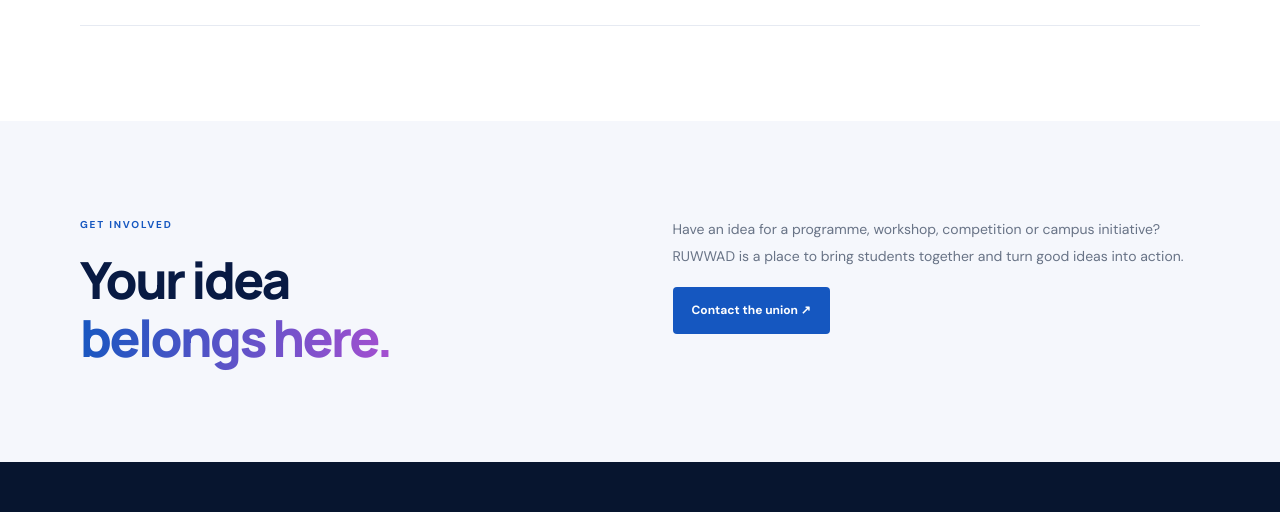
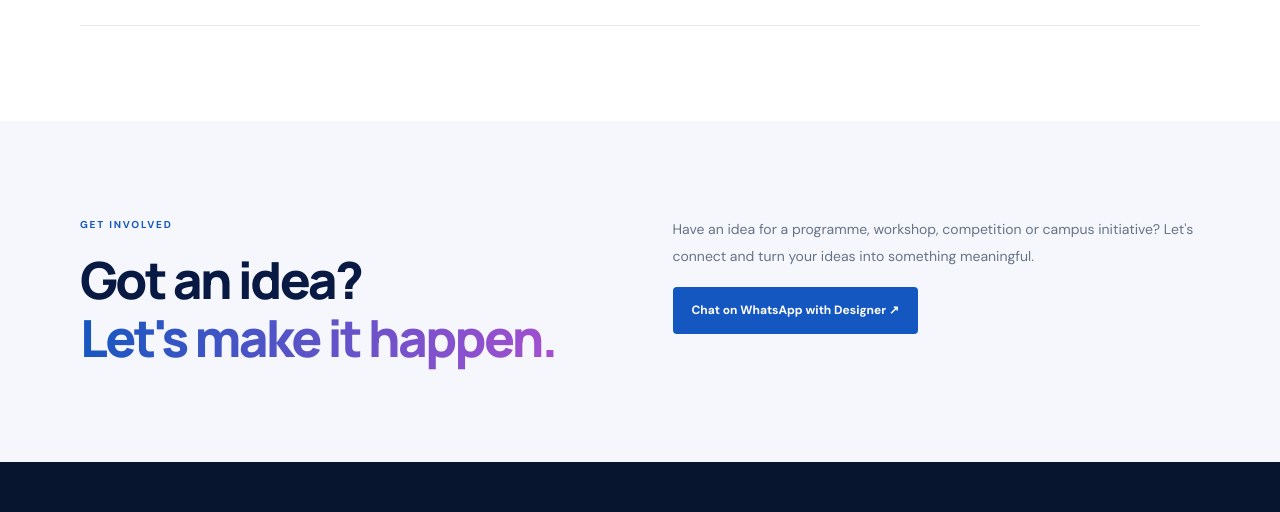
Before and after one commit to ruwwadansar/Ruwwad, a plain HTML site: page activities.html in a window 1280 px wide. Shown: the part 1274-1786 px from the top of the page. Drawn offline with Linux system fonts and the light colour scheme.

Commit message:
Update activities.html

```diff
--- a/activities.html
+++ b/activities.html
@@ -72,7 +72,28 @@
 
 </div>
 </div></section>
-<section class="soft section"><div class="wrap two-col"><div><p class="eyebrow">GET INVOLVED</p><h2>Your idea<br><span>belongs here.</span></h2></div><div><p class="bodycopy">Have an idea for a programme, workshop, competition or campus initiative? RUWWAD is a place to bring students together and turn good ideas into action.</p><a class="btn" href="mailto:ruwwadansar@gmail.com">Contact the union ↗</a></div></div></section></main>
+<section class="soft section">
+  <div class="wrap two-col">
+    <div>
+      <p class="eyebrow">GET INVOLVED</p>
+      <h2>Got an idea?<br><span>Let's make it happen.</span></h2>
+    </div>
+
+    <div>
+      <p class="bodycopy">
+        Have an idea for a programme, workshop, competition or campus initiative?
+        Let's connect and turn your ideas into something meaningful.
+      </p>
+
+      <a class="btn"
+         href="https://wa.me/917994060891?text=Hello!%20I%20have%20an%20idea%20for%20RUWWAD%20and%20would%20like%20to%20discuss%20it."
+         target="_blank"
+         rel="noopener">
+        Chat on WhatsApp with Designer ↗
+      </a>
+    </div>
+  </div>
+</section></main>
 
 
 <footer>
```
